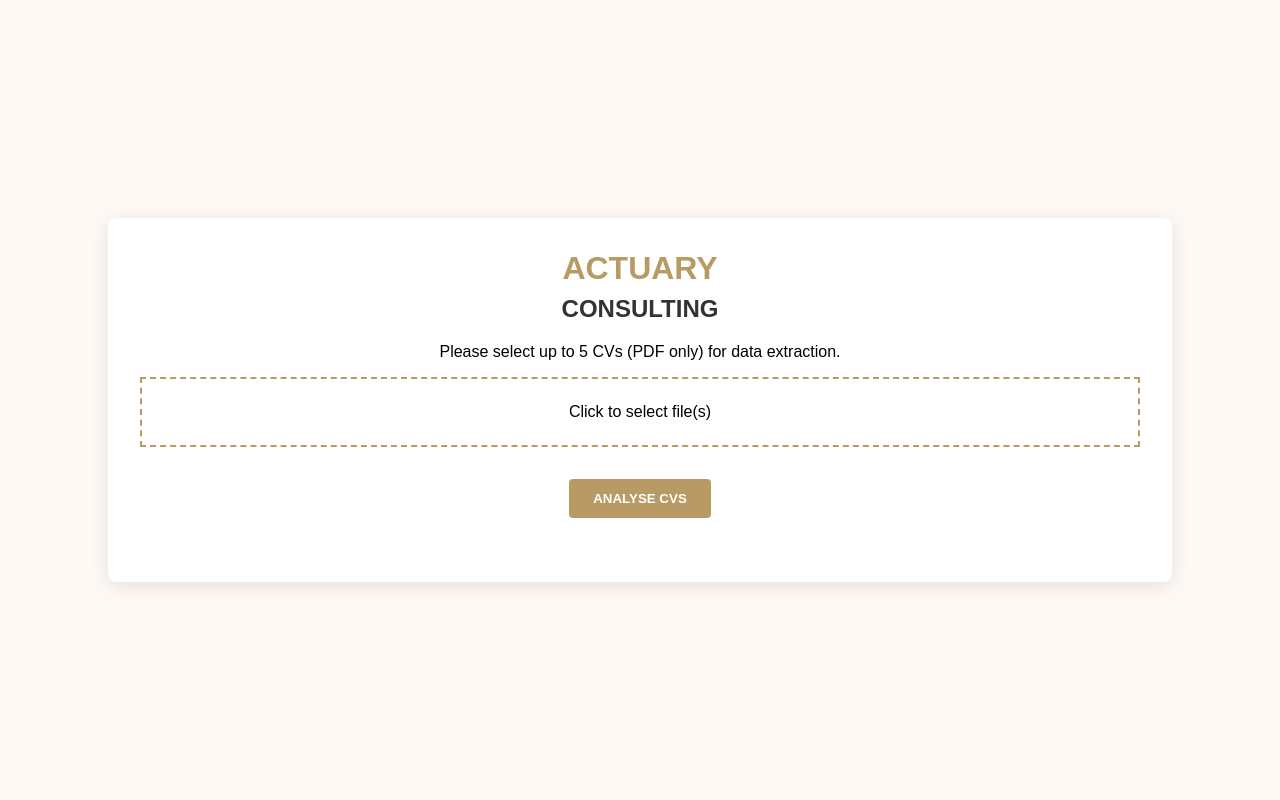
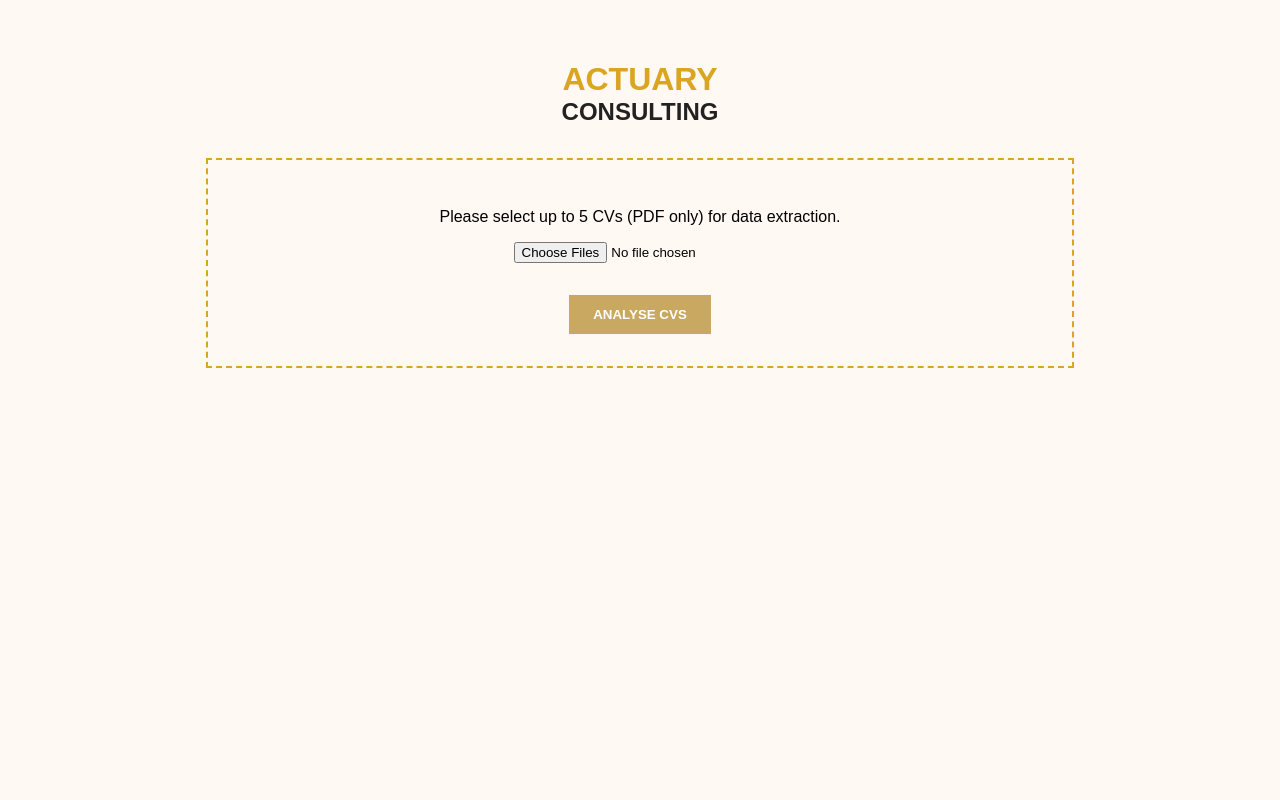
Before and after one commit to Jen866/cvapp, a Flask app: page / in a window 1280 px wide. Run offline with Flask 3, Linux system fonts and the light colour scheme.

Commit message:
Update index.html

```diff
--- a/templates/index.html
+++ b/templates/index.html
@@ -6,196 +6,173 @@
   <title>CV Extractor</title>
   <style>
     body {
-      font-family: sans-serif;
-      background-color: #fef9f4;
-      display: flex;
-      justify-content: center;
-      align-items: center;
-      min-height: 100vh;
-      margin: 0;
+      background-color: #fff8f3;
+      font-family: Arial, sans-serif;
+      text-align: center;
+      padding: 2rem;
     }
-
-    .card {
-      background: white;
+    h1 {
+      color: goldenrod;
+      margin-bottom: 0;
+    }
+    h2 {
+      margin-top: 0;
+      color: #222;
+    }
+    .upload-box {
+      border: 2px dashed goldenrod;
       padding: 2rem;
-      border-radius: 8px;
-      box-shadow: 0px 4px 20px rgba(0, 0, 0, 0.1);
-      max-width: 1000px;
-      width: 100%;
-      text-align: center;
+      margin: 2rem auto;
+      max-width: 800px;
     }
-
-    h1 {
-      margin: 0;
-      color: #b89b64;
+    table {
+      width: 95%;
+      margin: 2rem auto;
+      border-collapse: collapse;
     }
-
-    h2 {
-      margin-top: 0.5rem;
-      color: #333;
+    th, td {
+      padding: 8px 12px;
+      border: 1px solid #ccc;
+      text-align: left;
     }
-
-    .upload-box {
-      border: 2px dashed #b89b64;
-      padding: 1.5rem;
-      margin: 1rem 0;
+    th {
+      background-color: #f0f0f0;
+    }
+    button {
+      padding: 12px 24px;
+      margin-top: 1rem;
+      font-weight: bold;
+      background-color: #c9a862;
+      color: white;
+      border: none;
       cursor: pointer;
     }
-
-    #result-table {
-      margin-top: 2rem;
-      text-align: left;
-      overflow-x: auto;
-    }
-
-    table {
-      width: 100%;
-      border-collapse: collapse;
-      margin-top: 1rem;
-    }
-
-    th, td {
-      border: 1px solid #ddd;
-      padding: 8px;
-      vertical-align: top;
-      text-align: center;
-    }
-
-    th {
-      background-color: #f2f2f2;
-    }
-
-    button {
-      background-color: #b89b64;
-      color: white;
-      padding: 0.75rem 1.5rem;
-      border: none;
-      border-radius: 4px;
-      font-weight: bold;
-      cursor: pointer;
-      margin-top: 1rem;
-    }
-
-    #exportBtn {
-      display: none;
+    #resultTable {
+      margin-top: 30px;
     }
   </style>
 </head>
 <body>
-  <div class="card">
-    <h1>ACTUARY</h1>
-    <h2>CONSULTING</h2>
+
+  <h1>ACTUARY</h1>
+  <h2>CONSULTING</h2>
+
+  <form id="uploadForm" class="upload-box">
     <p>Please select up to 5 CVs (PDF only) for data extraction.</p>
+    <input type="file" id="fileInput" name="files" accept="application/pdf" multiple required />
+    <p id="fileNames"></p>
+    <button type="submit" id="analyseBtn">ANALYSE CVS</button>
+  </form>
 
-    <input type="file" id="cvFile" accept=".pdf" style="display:none;" multiple />
-    <div class="upload-box" onclick="document.getElementById('cvFile').click()">
-      <span id="fileName">Click to select file(s)</span>
-    </div>
+  <div id="processingText" style="display:none;">Processing...</div>
 
-    <button onclick="analyzeCVs()">ANALYSE CVS</button>
-    <div id="result-table"></div>
+  <div id="resultTable"></div>
 
-    <button id="exportBtn" onclick="exportToSheets()">EXPORT TO GOOGLE SHEETS</button>
+  <div style="margin-top: 2rem;">
+    <button id="exportBtn" style="display: none;">EXPORT TO GOOGLE SHEETS</button>
   </div>
 
   <script>
-    const fileInput = document.getElementById("cvFile");
-    const fileNameSpan = document.getElementById("fileName");
-    const resultDiv = document.getElementById("result-table");
+    const uploadForm = document.getElementById("uploadForm");
+    const fileInput = document.getElementById("fileInput");
+    const fileNames = document.getElementById("fileNames");
+    const resultTable = document.getElementById("resultTable");
     const exportBtn = document.getElementById("exportBtn");
-    let allExtractedData = [];
+    const processingText = document.getElementById("processingText");
+
+    let extractedRows = [];
+    const headers = [
+      "Name and Surname", "Contact number", "Email address", "Suburb", "City", "Province",
+      "Race", "Qualification", "University of Qualification", "Year of Qualification",
+      "Current place of work", "First Language", "Second Language"
+    ];
 
     fileInput.addEventListener("change", () => {
-      const names = Array.from(fileInput.files).map(file => file.name).join(", ");
-      fileNameSpan.textContent = `Selected: ${names}`;
+      const files = Array.from(fileInput.files).map(f => f.name).join(", ");
+      fileNames.textContent = "Selected: " + files;
     });
 
-    async function analyzeCVs() {
-      const files = Array.from(fileInput.files);
-      if (files.length === 0) {
-        alert("Please select at least one PDF file.");
-        return;
-      }
-      if (files.length > 5) {
-        alert("You can upload a maximum of 5 CVs at once.");
-        return;
-      }
-
-      resultDiv.innerHTML = "Processing...";
+    uploadForm.addEventListener("submit", async (e) => {
+      e.preventDefault();
+      resultTable.innerHTML = "";
       exportBtn.style.display = "none";
-      allExtractedData = [];
+      processingText.style.display = "block";
 
       const formData = new FormData();
-      files.forEach(file => formData.append("cv_files", file));
+      for (let file of fileInput.files) {
+        formData.append("files", file);
+      }
 
       try {
         const res = await fetch("/extract", {
           method: "POST",
-          body: formData,
+          body: formData
         });
 
-        const data = await res.json(); // array of { headers, row, role }
-        resultDiv.innerHTML = "";
+        const data = await res.json();
+        extractedRows = data.rows;
 
-        data.forEach(cv => {
-          allExtractedData.push(cv);
-          const table = document.createElement("table");
+        if (!Array.isArray(extractedRows)) {
+          alert("Error extracting data.");
+          return;
+        }
 
-          const headerRow = document.createElement("tr");
-          const valueRow = document.createElement("tr");
+        showPreview(extractedRows);
+        exportBtn.style.display = "inline-block";
 
-          cv.headers.forEach((header, i) => {
-            const th = document.createElement("th");
-            th.textContent = header;
-            headerRow.appendChild(th);
+      } catch (err) {
+        alert("Failed to analyse CVs.");
+        console.error(err);
+      } finally {
+        processingText.style.display = "none";
+      }
+    });
 
-            const td = document.createElement("td");
-            td.textContent = cv.row[i] ?? "";
-            valueRow.appendChild(td);
-          });
+    function showPreview(rows) {
+      resultTable.innerHTML = "";
+      rows.forEach((row, index) => {
+        const table = document.createElement("table");
 
-          table.appendChild(headerRow);
-          table.appendChild(valueRow);
-          resultDiv.appendChild(table);
+        const headerRow = document.createElement("tr");
+        headers.forEach(h => {
+          const th = document.createElement("th");
+          th.textContent = h;
+          headerRow.appendChild(th);
+        });
+        table.appendChild(headerRow);
 
-          const spacer = document.createElement("div");
-          spacer.style.marginBottom = "2rem";
-          resultDiv.appendChild(spacer);
+        const dataRow = document.createElement("tr");
+        row.forEach(cell => {
+          const td = document.createElement("td");
+          td.textContent = cell;
+          dataRow.appendChild(td);
         });
+        table.appendChild(dataRow);
 
-        exportBtn.style.display = "inline-block";
-      } catch (err) {
-        resultDiv.textContent = "Error uploading or processing CVs.";
-        console.error(err);
-      }
+        resultTable.appendChild(table);
+      });
     }
 
-    async function exportToSheets() {
-      if (allExtractedData.length === 0) return;
+    exportBtn.addEventListener("click", async () => {
+      exportBtn.disabled = true;
+      exportBtn.textContent = "Exporting to Google Sheets...";
 
-      try {
-        const res = await fetch("/export", {
-          method: "POST",
-          headers: { "Content-Type": "application/json" },
-          body: JSON.stringify(allExtractedData)
-        });
+      const res = await fetch("/export", {
+        method: "POST",
+        headers: {"Content-Type": "application/json"},
+        body: JSON.stringify({headers, rows: extractedRows})
+      });
 
-        const result = await res.json();
-        console.log("Export result:", result);
+      const data = await res.json();
+      if (data.sheetUrl) {
+        window.open(data.sheetUrl, "_blank");
+      } else {
+        alert("Export failed.");
+      }
 
-        if (result.sheets) {
-          const links = Object.entries(result.sheets)
-            .map(([role, url]) => `<a href="${url}" target="_blank">${role.toUpperCase()} SHEET</a>`)
-            .join("<br><br>");
-          resultDiv.innerHTML = `<p><strong>Export complete!</strong><br>${links}</p>`;
-        } else {
-          alert("Export failed.");
-        }
-      } catch (err) {
-        alert("Export error.");
-        console.error(err);
-      }
-    }
+      exportBtn.disabled = false;
+      exportBtn.textContent = "EXPORT TO GOOGLE SHEETS";
+    });
   </script>
 </body>
 </html>
```
